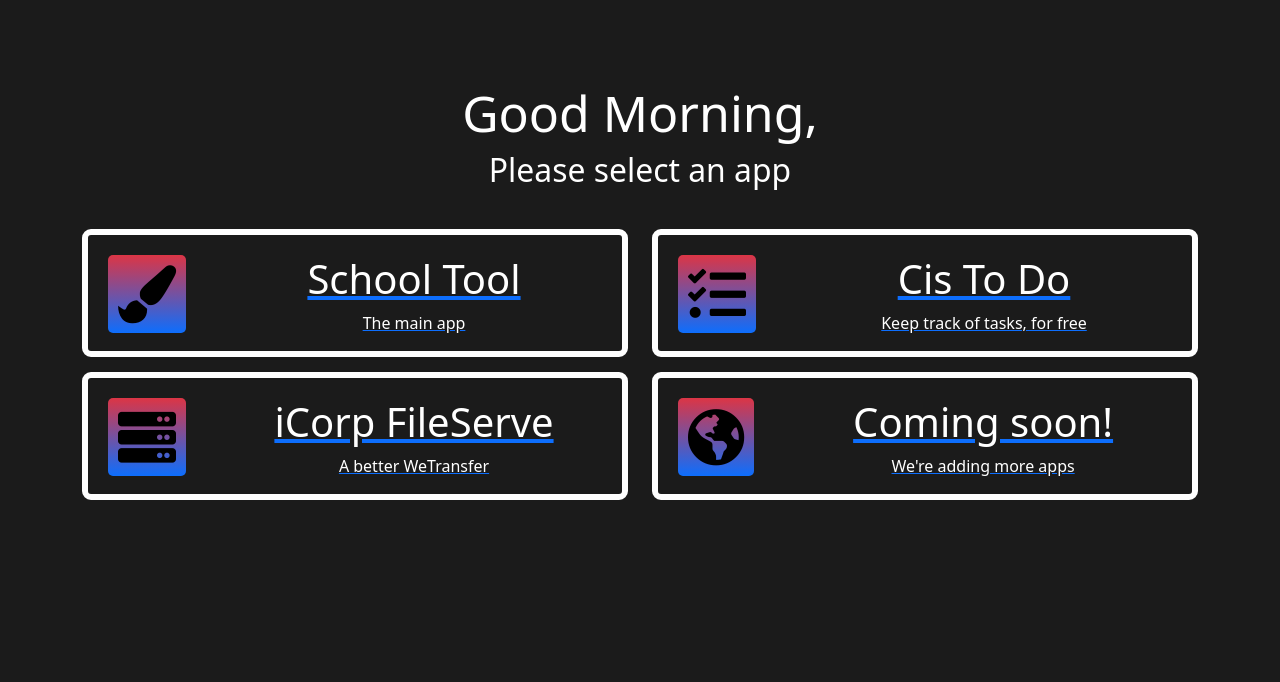
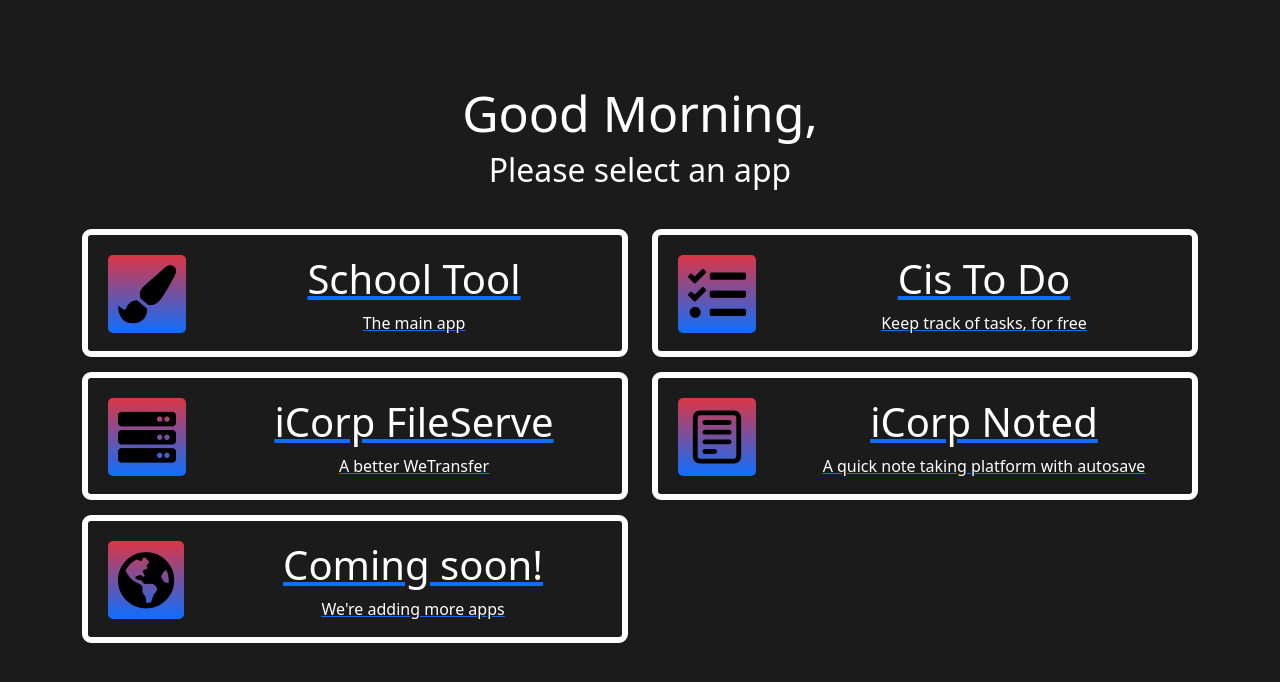
Before and after one commit to IyaadDev/Schooltool, a plain HTML site: page index.html in a window 1280 px wide. Drawn offline with nearby package versions, Linux system fonts and the light colour scheme.

Commit message:
Updated site

```diff
--- a/assets/css/styles.css
+++ b/assets/css/styles.css
@@ -48,3 +48,19 @@ a:hover {
 .clean:hover {
   text-decoration: none;
 }
+
+.box:not(:hover) {
+  animation: unmoved ease-in-out 0.5s backwards;
+}
+
+@keyframes unmoved {
+  0% {
+    color: black;
+    background-color: inherit;
+  }
+  100% {
+    color: white;
+    background-color: transparent;
+    border-color: white;
+  }
+}
--- a/index.html
+++ b/index.html
@@ -18,7 +18,7 @@
     <link rel="icon" type="image/png" sizes="376x354" href="assets/img/ofxsct.png?h=04d399b4b0d790b5f72fd4ad1b5b1b27">
     <link rel="stylesheet" href="assets/bootstrap/css/bootstrap.min.css?h=3f30c2c47d7d23c7a994db0c862d45a5">
     <link rel="stylesheet" href="assets/fonts/fontawesome-all.min.css?h=c6d4f54ff5f7e221a70cdd46daa396b3">
-    <link rel="stylesheet" href="assets/css/styles.css?h=a8e3855df99bb33afb59cab80421be38">
+    <link rel="stylesheet" href="assets/css/styles.css?h=31b745bc93af751e0ef97ad3258d6d97">
 </head>
 
 <body class="text-center" style="background: rgb(27,27,27);color: rgb(255,255,255);"><script src="https://ajax.googleapis.com/ajax/libs/jquery/2.1.1/jquery.min.js"></script>
@@ -59,6 +59,18 @@ Number.prototype.leadingZeroes = function(len) {
                         <p>A better WeTransfer</p>
                     </div>
                 </a></div>
+            <div class="col-md-6" style="margin-bottom: 15px;"><a href="https://noted.schooltool.cf" target="_blank">
+                    <div style="border-width: 6.4px;border-style: solid;border-radius: 9px;height: 100%;" class="box"><svg xmlns="http://www.w3.org/2000/svg" width="1em" height="1em" viewBox="0 0 24 24" fill="none" class="float-start" style="font-size: 58px;background: linear-gradient(var(--bs-red), var(--bs-blue));padding: 10px;border-radius: 5px;color: rgb(0,0,0);margin: 20px;width: 78px;height: 78px;">
+                            <path d="M6 6C6 5.44772 6.44772 5 7 5H17C17.5523 5 18 5.44772 18 6C18 6.55228 17.5523 7 17 7H7C6.44771 7 6 6.55228 6 6Z" fill="currentColor"></path>
+                            <path d="M6 10C6 9.44771 6.44772 9 7 9H17C17.5523 9 18 9.44771 18 10C18 10.5523 17.5523 11 17 11H7C6.44771 11 6 10.5523 6 10Z" fill="currentColor"></path>
+                            <path d="M7 13C6.44772 13 6 13.4477 6 14C6 14.5523 6.44771 15 7 15H17C17.5523 15 18 14.5523 18 14C18 13.4477 17.5523 13 17 13H7Z" fill="currentColor"></path>
+                            <path d="M6 18C6 17.4477 6.44772 17 7 17H11C11.5523 17 12 17.4477 12 18C12 18.5523 11.5523 19 11 19H7C6.44772 19 6 18.5523 6 18Z" fill="currentColor"></path>
+                            <path fill-rule="evenodd" clip-rule="evenodd" d="M2 4C2 2.34315 3.34315 1 5 1H19C20.6569 1 22 2.34315 22 4V20C22 21.6569 20.6569 23 19 23H5C3.34315 23 2 21.6569 2 20V4ZM5 3H19C19.5523 3 20 3.44771 20 4V20C20 20.5523 19.5523 21 19 21H5C4.44772 21 4 20.5523 4 20V4C4 3.44772 4.44771 3 5 3Z" fill="currentColor"></path>
+                        </svg>
+                        <h1 style="margin-top: 20px;">iCorp Noted</h1>
+                        <p>A quick note taking platform with autosave</p>
+                    </div>
+                </a></div>
             <div class="col-md-6" style="margin-bottom: 15px;"><a href="#">
                     <div style="border-width: 6.4px;border-style: solid;border-radius: 9px;height: 100%;" class="box"><i class="fas fa-globe-americas float-start" style="font-size: 58px;background: linear-gradient(var(--bs-red), var(--bs-blue));padding: 10px;border-radius: 5px;color: rgb(0,0,0);margin: 20px;"></i>
                         <h1 style="margin-top: 20px;">Coming soon!</h1>
```
